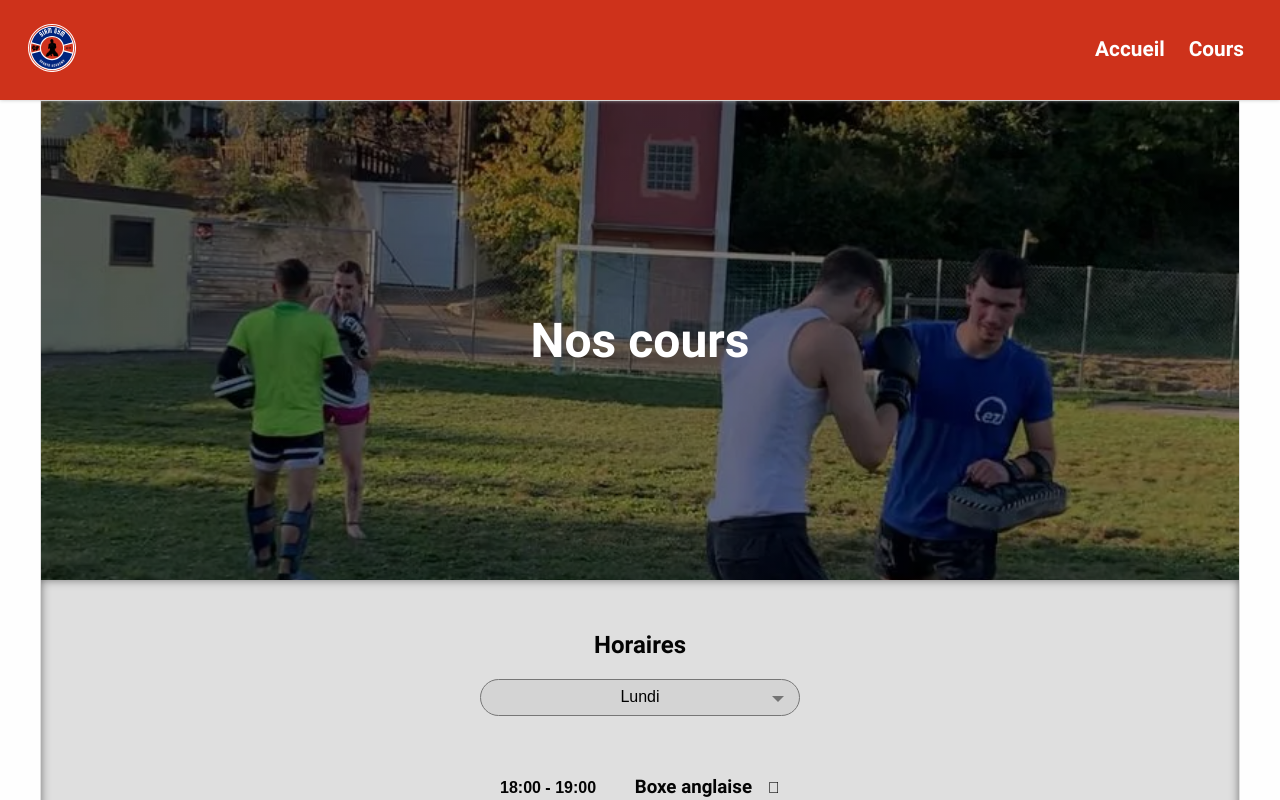
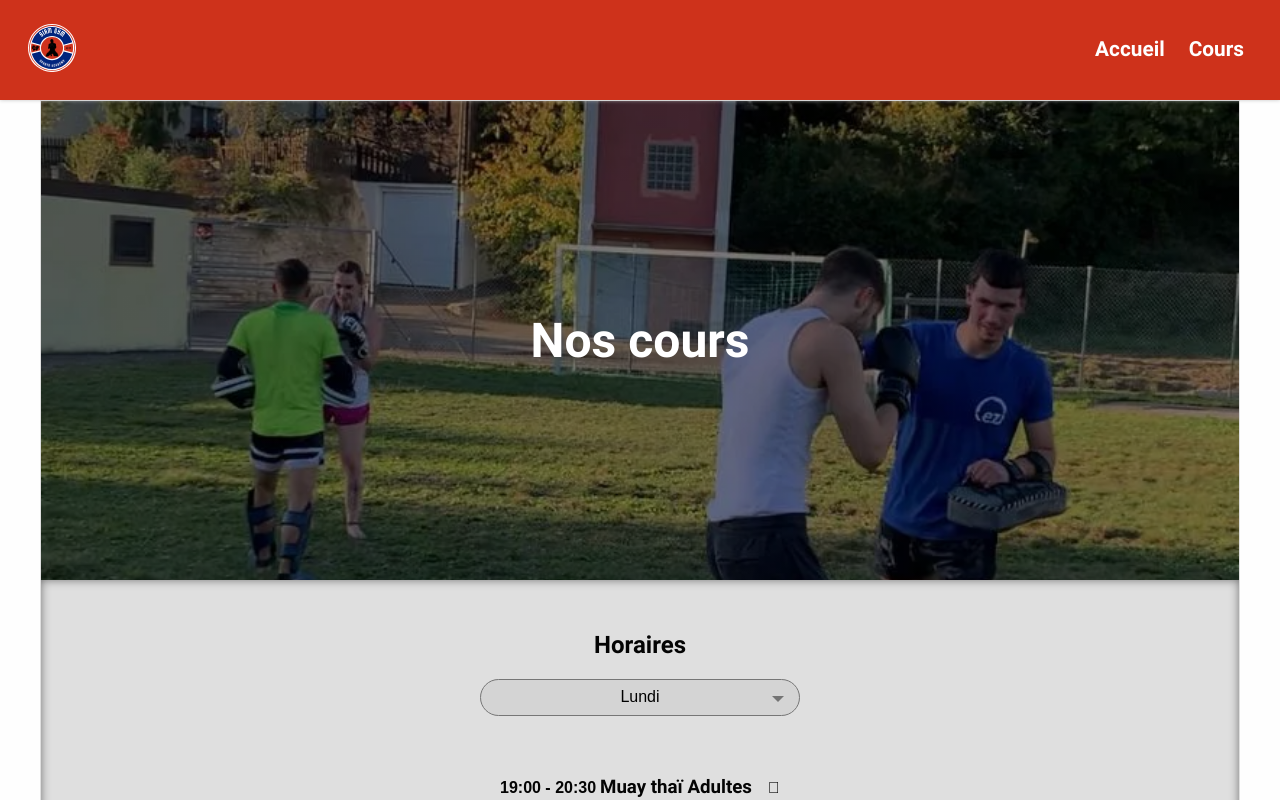
Before and after one commit to drafolin/siam-gym, a React (Vite) app: page /cours in a window 1280 px wide. Shown: the top 800 px of the page. Built offline with nearby package versions, Linux system fonts and the light colour scheme; a web font is replaced by a local one.

Commit message:
removed courses

```diff
--- a/src/pages/cours/thePlanning.tsx
+++ b/src/pages/cours/thePlanning.tsx
@@ -7,12 +7,6 @@ export const Component = () => {
     {
       day: "Lundi",
       courses: [
-        {
-          name: "Boxe anglaise",
-          timeStart: "18:00",
-          timeEnd: "19:00",
-          teacher: "Patrick",
-        },
         {
           name: "Muay thaï Adultes",
           timeStart: "19:00",
@@ -31,7 +25,7 @@ export const Component = () => {
           teacher: "Guillaume",
         },
         {
-          name: "Boxe anglaise",
+          name: "Muay thaï",
           timeStart: "19:15",
           timeEnd: "20:15",
           teacher: "Guillaume",
```
